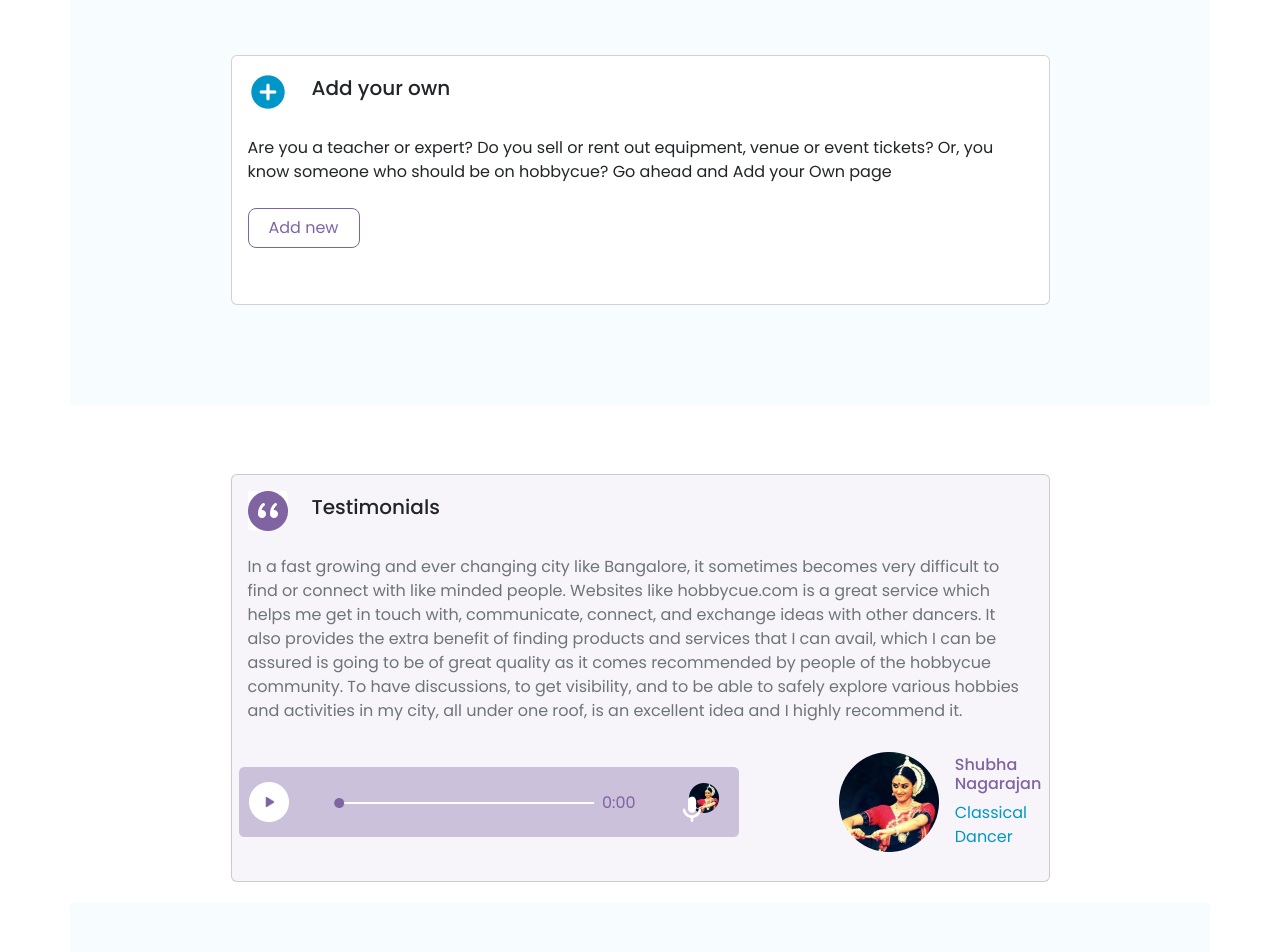
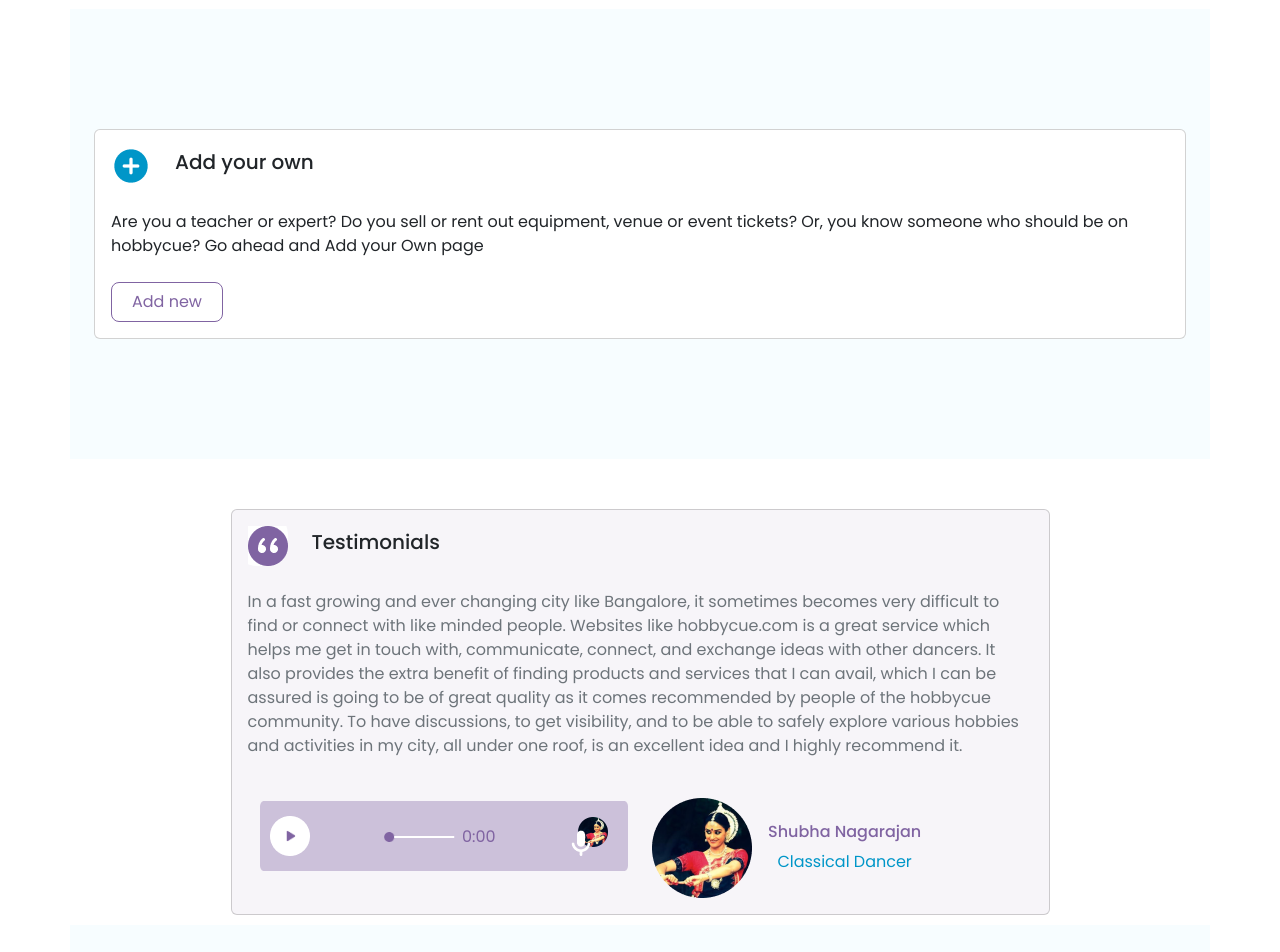
Before and after one commit to sumitrapaul/hobbycue-react, a React (Vite) app: page / in a window 1280 px wide. Shown: the part 1320-2272 px from the top of the page. Built offline with nearby package versions, Linux system fonts and the light colour scheme.

Commit message:
responsive add

```diff
--- a/src/Layout/Layout.jsx
+++ b/src/Layout/Layout.jsx
@@ -1,13 +1,12 @@
 import { Outlet } from "react-router-dom";
 import Header from "../components/Header/Header";
 import Footer from "../components/Footer/Footer";
-
 
 const Layout = () => {
   return (
     <div>
       <Header></Header>
-           <Outlet/>
+      <Outlet />
       <Footer></Footer>
     </div>
   );
--- a/src/Pages/ErrorPage/ErrorPage.jsx
+++ b/src/Pages/ErrorPage/ErrorPage.jsx
@@ -3,7 +3,7 @@
 const ErrorPage = () => {
     return (
         <div>
-
+          <img src="/public/error-page-gif.gif" alt="" />
         </div>
     );
 };
--- a/src/Pages/Home/Home.jsx
+++ b/src/Pages/Home/Home.jsx
@@ -4,7 +4,6 @@ import Explores from "../../components/Explores/Explores";
 import Hobbies from "../../components/Hobbies/Hobbies";
 import Testimonials from "../../components/Testimonials/Testimonials";
 // import Explores from "../../components/Explores/Explores";
-
 
 const Home = () => {
   return (
--- a/src/components/AddOwn/AddOwn.jsx
+++ b/src/components/AddOwn/AddOwn.jsx
@@ -1,14 +1,23 @@
 const AddOwn = () => {
   return (
-    <div className="container px-4 d-flex justify-content-center align-items-center" style={{ height: "450px", backgroundColor: "#F7FDFF" }}>
-      <div style={{height: "250px"}} className="card w-75 mx-auto">
+    <div
+      className="container px-md-4 d-flex justify-content-center align-items-center"
+      style={{ height: "450px", backgroundColor: "#F7FDFF", marginTop: "50px" }}
+    >
+      <div style={{ height: "auto" }} className="card w-100 w-md-75 mx-auto">
         <div className="card-body">
-            <div className="d-flex gap-4 mb-4">
-            <div className="d-flex justify-conternt-center align-items-center"><img className="w-100" src="/public/Add.png" alt="" /></div>
-          <div className="d-flex justify-conternt-center align-items-center"><h5 className="card-title">Add your own</h5></div>
+          <div className="d-md-flex gap-4 mb-4 align-items-center">
+            <div className="text-center">
+              <img src="/public/Add.png" alt="" />
             </div>
+            <div className="text-center">
+              <h5 className="card-title">Add your own</h5>
+            </div>
+          </div>
           <p className="card-text">
-          Are you a teacher or expert?  Do you sell or rent out equipment, venue or event tickets?  Or, you know someone who should be on hobbycue?  Go ahead and Add your Own page
+            Are you a teacher or expert? Do you sell or rent out equipment,
+            venue or event tickets? Or, you know someone who should be on
+            hobbycue? Go ahead and Add your Own page
           </p>
           <button
             className="btn btn-outline mt-2"
--- a/src/components/Footer/Footer.jsx
+++ b/src/components/Footer/Footer.jsx
@@ -74,29 +74,36 @@ const Footer = () => {
             <h5 className="fw-bold fs-6 mt-5">Invite Friends</h5>
             <form className="container-fluid">
               <div className="input-group">
-
                 <input
                   type="text"
                   className="form-control"
-                  style={{marginLeft: "-10px", border: "1px solid #8064A2",}}
+                  style={{ marginLeft: "-10px", border: "1px solid #8064A2" }}
                   placeholder="Email ID"
                   aria-label="Email ID"
                   aria-describedby="basic-addon1"
                 />
-                 <span style={{
-                border: "1px solid #8064A2",
-                backgroundColor: "#8064A2",
-                color: "white",
-
-              }} className="input-group-text fs-6" id="basic-addon1">
+                <span
+                  style={{
+                    border: "1px solid #8064A2",
+                    backgroundColor: "#8064A2",
+                    color: "white",
+                  }}
+                  className="input-group-text fs-6"
+                  id="basic-addon1"
+                >
                   Invite
                 </span>
               </div>
             </form>
           </div>
         </div>
-        <div style={{backgroundColor: "#F7F5F9"}} className="d-flex justify-content-center align-items-center">
-            <p style={{color: "#08090A"}} className="fw-medium mt-3 fs-6">© Purple Cues Private Limited</p>
+        <div
+          style={{ backgroundColor: "#F7F5F9" }}
+          className="d-flex mt-3 justify-content-center align-items-center"
+        >
+          <p style={{ color: "#08090A" }} className="fw-medium mt-3 fs-6">
+            © Purple Cues Private Limited
+          </p>
         </div>
       </div>
     </footer>
--- a/src/components/Header/Header.jsx
+++ b/src/components/Header/Header.jsx
@@ -247,7 +247,7 @@ const Header = () => {
 
           <form className="d-flex">
             <button
-              className="btn btn-outline mt-2"
+              className="btn btn-outline mt-4"
               style={{
                 border: "1px solid #8064A2",
                 borderRadius: "8px",
--- a/src/components/Hobbies/Hobbies.jsx
+++ b/src/components/Hobbies/Hobbies.jsx
@@ -1,6 +1,6 @@
 const Hobbies = () => {
   return (
-    <div>
+    <div style={{marginTop: "10px"}}>
       <div
         className="container px-4 d-flex justify-content-center align-items-center position-relative"
         style={{ height: "100vh" }}
@@ -35,14 +35,15 @@ const Hobbies = () => {
               </button>
             </div>
             <div>
-            <a href="#header"><img className="px-5" src="/public/Group 77 (1).png" alt="" /></a>
+              <a href="#header">
+                <img className="px-5" src="/public/Group 77 (1).png" alt="" />
+              </a>
             </div>
           </div>
-
         </div>
         <div className="d-flex justify-content-center align-items-center">
           <img
-            style={{ position: "absolute", top: "50%" }}
+            style={{ position: "absolute", top: "50%", width: "100%" }}
             src="/public/Group 99.png"
             alt=""
           />
--- a/src/components/Testimonials/Testimonials.jsx
+++ b/src/components/Testimonials/Testimonials.jsx
@@ -1,9 +1,9 @@
 const Testimonials = () => {
   return (
-    <div className="mt-5">
+    <div className="mb-lg-2" style={{marginTop: "50px", marginBottom: "auto"}}>
       <div
-        className="container px-4 d-flex justify-content-center align-items-center"
-        style={{ height: "450px", backgroundColor: "#FFFFFF" }}
+        className="container px-4 "
+        style={{ height: "auto"}}
       >
         <div
           style={{ backgroundColor: "#F7F5F9" }}
@@ -31,10 +31,14 @@ const Testimonials = () => {
               activities in my city, all under one roof, is an excellent idea
               and I highly recommend it.
             </p>
-            <div className="d-flex justify-content-center align-items-center">
+            <div className="container">
+            <div className="row justify-content-center align-items-center">
+            <div className="col-lg-6">
+
+
               <div className="position-relative">
                 <img
-                  style={{ height: "70px", width: "500px" }}
+                  style={{ height: "70px", width: "100%" }}
                   src="/public/Rectangle 85.png"
                   alt=""
                 />
@@ -75,13 +79,8 @@ const Testimonials = () => {
                       alt=""
                     />
 
-                    <div
-                      style={{
-                        width: "250px",
-                        height: "2px",
-                        border: "1px",
-                        backgroundColor: "white",
-                      }}
+                    <div style={{width: "60px"}} className="border border-1 border-white"
+
                     ></div>
                     <div style={{ color: "#8064A2" }} className="mx-2">
                       0:00
@@ -104,16 +103,20 @@ const Testimonials = () => {
                   />
                 </div>
               </div>
-              <div style={{ marginLeft: "100px" }} className="d-flex gap-3">
+              </div>
+              <div className="col-lg-6 mt-4">
+              <div className="d-flex gap-3">
                 <div className="d-flex justify-content-center align-items-center">
                   <img src="/public/Ellipse 12.png" alt="" />
                 </div>
-                <div className="d-flex-col justify-content-center align-items-center mt-3">
+                <div className="d-flex flex-column justify-content-center align-items-center mt-3">
                   <h6 className="fs-12" style={{ color: "#8064A2" }}>
                     Shubha Nagarajan
                   </h6>
                   <p style={{ color: "#0096C8" }}>Classical Dancer</p>
                 </div>
+              </div>
+              </div>
               </div>
             </div>
           </div>
```
Also changed, not shown: src/components/Banner/Banner.jsx (+7 -2 lines), src/components/Explores/Explores.jsx (+5 -3 lines), src/main.jsx (+13 -14 lines), public/error-page-gif.gif (added). Lines whose indentation alone changed are shown as unchanged.
